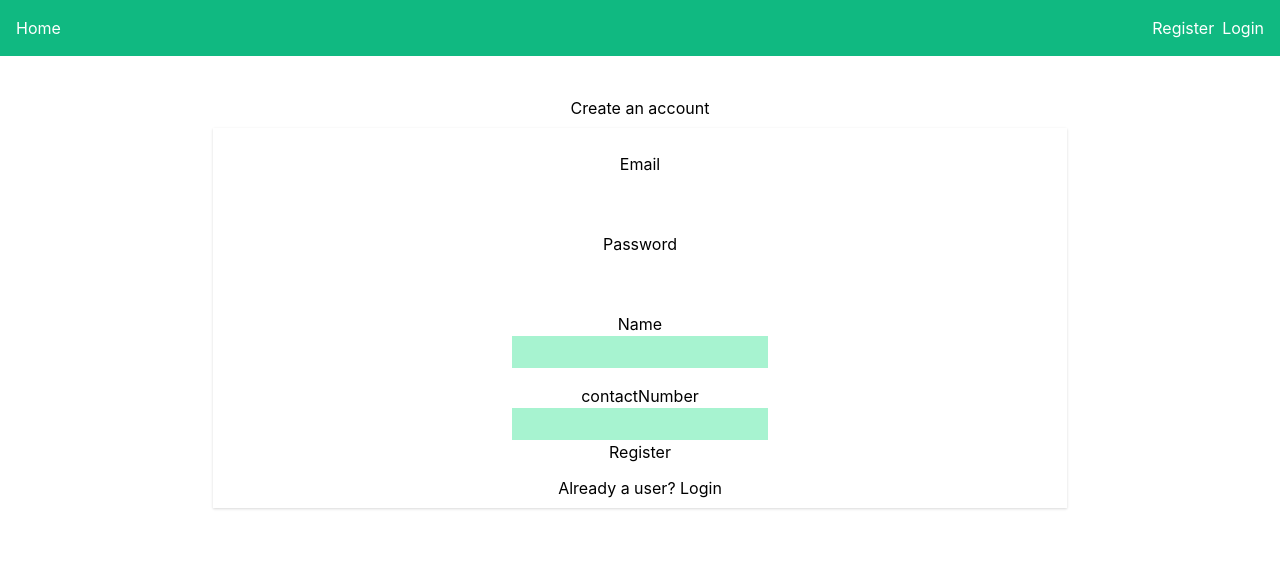
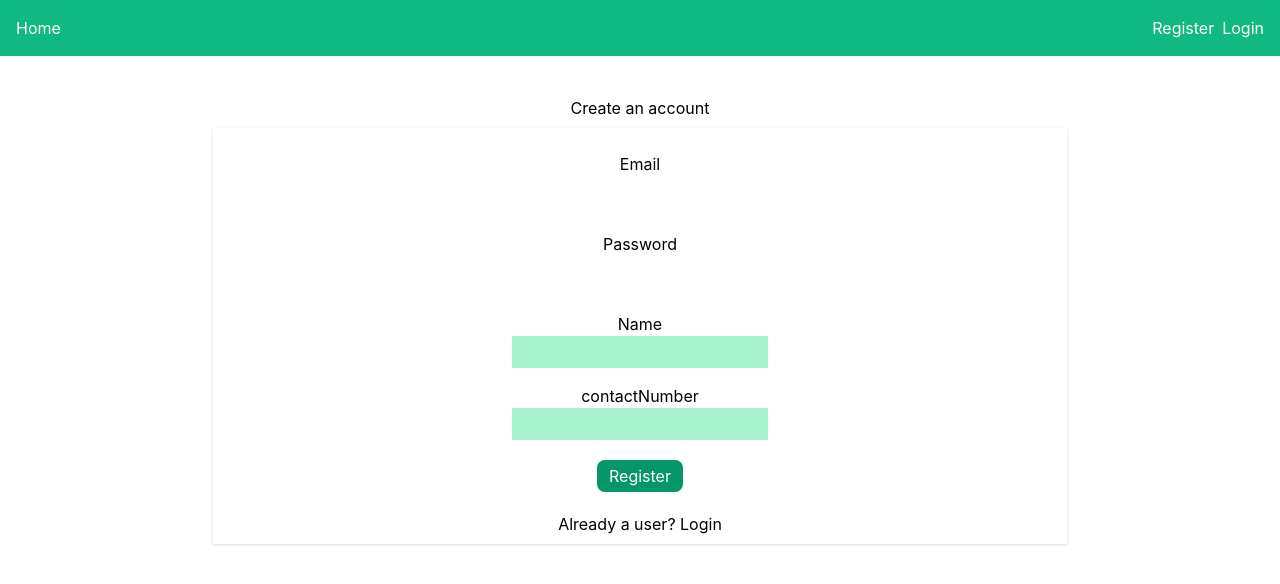
Before and after one commit to JenabB/react-note, a React (Create React App) app: page /user/register in a window 1280 px wide. Shown: the top 584 px of the page. Built offline with nearby package versions, Linux system fonts and the light colour scheme.

Commit message:
handle empty token

```diff
--- a/src/components/auth/Login.js
+++ b/src/components/auth/Login.js
@@ -1,6 +1,8 @@
 import React, { useState } from "react";
 import { Link } from "react-router-dom";
 import axios from "axios";
+
+import Swal from "sweetalert2";
 
 const Login = (props) => {
     const [data, setData] = useState({
@@ -31,7 +33,12 @@ const Login = (props) => {
                     },
                 }
             );
-            console.log(res);
+            console.log(res.data);
+            Swal.fire({
+                icon: 'success',
+                text: "login success",
+                confirmButtonText: "ok"
+            })
             localStorage.setItem("token", res.data.data.token);
             props.history.push("/user");
         } catch (err) {
@@ -52,6 +59,7 @@ const Login = (props) => {
                             name="email"
                             value={email}
                             onChange={handleChange}
+                            required
                         />
                     </div>
 
@@ -63,6 +71,7 @@ const Login = (props) => {
                             name="password"
                             value={password}
                             onChange={handleChange}
+                            required
                         /></div>
 
 
--- a/src/components/auth/Register.js
+++ b/src/components/auth/Register.js
@@ -1,6 +1,9 @@
 import React, { useState } from "react";
 import { Link } from "react-router-dom";
 import axios from "axios";
+
+import Swal from "sweetalert2";
+
 
 const Register = (props) => {
     const [data, setData] = useState({
@@ -35,8 +38,14 @@ const Register = (props) => {
                     },
                 }
             );
+            console.log(res.data);
+            Swal.fire({
+                icon: 'success',
+                text: res.data.message,
+                confirmButtonText: "ok"
+            })
             props.history.push("/user/login");
-            console.log("response", res.data)
+
         } catch (error) {
             console.log(error);
         }
@@ -57,6 +66,7 @@ const Register = (props) => {
                                 name="email"
                                 value={email}
                                 onChange={handleChange}
+                                required
                             />
                         </div>
                         <div className="mt-4">
@@ -67,6 +77,7 @@ const Register = (props) => {
                                 name="password"
                                 value={password}
                                 onChange={handleChange}
+                                required
                             />
                         </div>
 
@@ -78,7 +89,8 @@ const Register = (props) => {
                                 name="fullName"
                                 value={fullName}
                                 onChange={handleChange}
-                            />
+
+                                required />
                         </div>
 
                         <div className="mt-4">
@@ -89,11 +101,12 @@ const Register = (props) => {
                                 name="contactNumber"
                                 value={contactNumber}
                                 onChange={handleChange}
+                                required
                             />
                         </div>
 
-                        <div className="text-center">
-                            <button className="btn btn-primary" onClick={handleSubmit}>
+                        <div className="text-center my-5">
+                            <button className="text-white bg-green-600 hover:bg-purple-700 focus:outline-none focus:ring-2 focus:ring-purple-600 focus:ring-opacity-50 px-3 py-1 rounded-lg" onClick={handleSubmit}>
                                 Register
             </button>
                         </div>
--- a/src/pages/Home.js
+++ b/src/pages/Home.js
@@ -8,7 +8,7 @@ const Home = (props) => {
     let token = localStorage.getItem("token");
 
     useEffect(() => {
-        setUser(jwt(token));
+        setUser(jwt(token, { header: true }));
     }, [token]);
 
     console.log(user);
```
